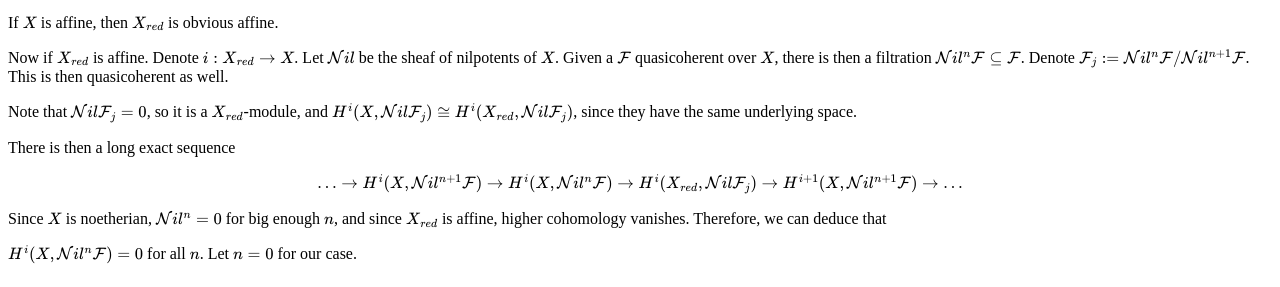
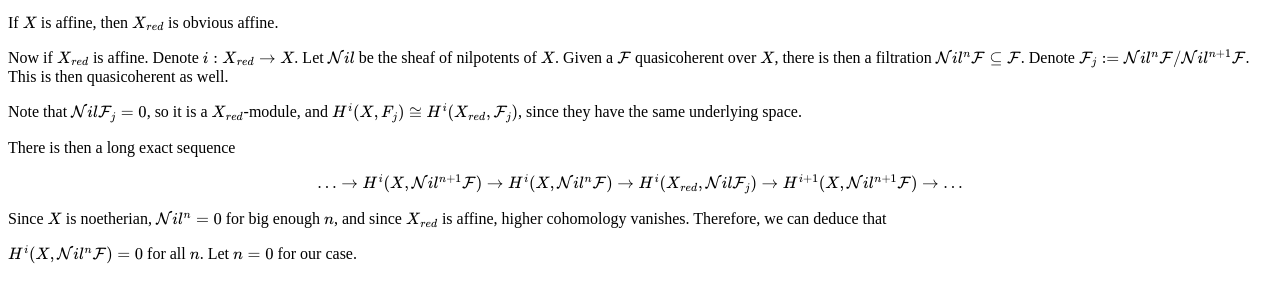
Before and after one commit to justinli1128/jiahaoliAcademicWebsite, a Jekyll site: the page built from AlgGeoPractice/AlgGeoChapter3.md, in a window 1280 px wide and 900 px high, scrolled down 4192 px. Shown: the part 194-481 px from the top of the window. Built offline with Jekyll 4.4.1, drawn with Linux system fonts in a browser that asks for light colours.

Commit message:
Fix notation in AlgGeoChapter3.md for consistency

```diff
--- a/AlgGeoPractice/AlgGeoChapter3.md
+++ b/AlgGeoPractice/AlgGeoChapter3.md
@@ -238,7 +238,7 @@ If $X$ is affine, then $X\_{red}$ is obvious affine.
 
 Now if $X\_{red}$ is affine. Denote $i: X\_{red}\to X$. Let $\mathcal{N}il$ be the sheaf of nilpotents of $X$. Given a $\F$ quasicoherent over $X$, there is then a filtration $\mathcal{N}il^n \F\subseteq \F$. Denote $\F\_j:=\mathcal{N}il^n \F/\mathcal{N}il^{n+1} \F$. This is then quasicoherent as well.
 
-Note that $\mathcal{N}il\F\_j=0$, so it is a $X\_{red}$-module, and $H^{i}(X,\mathcal{N}il\F\_j)\cong H^{i}(X\_{red},\mathcal{N}il\F\_j)$, since they have the same underlying space.
+Note that $\mathcal{N}il\F\_j=0$, so it is a $X\_{red}$-module, and $H^{i}(X,F\_j)\cong H^{i}(X\_{red},\F\_j)$, since they have the same underlying space.
 
 There is then a long exact sequence
 
```
